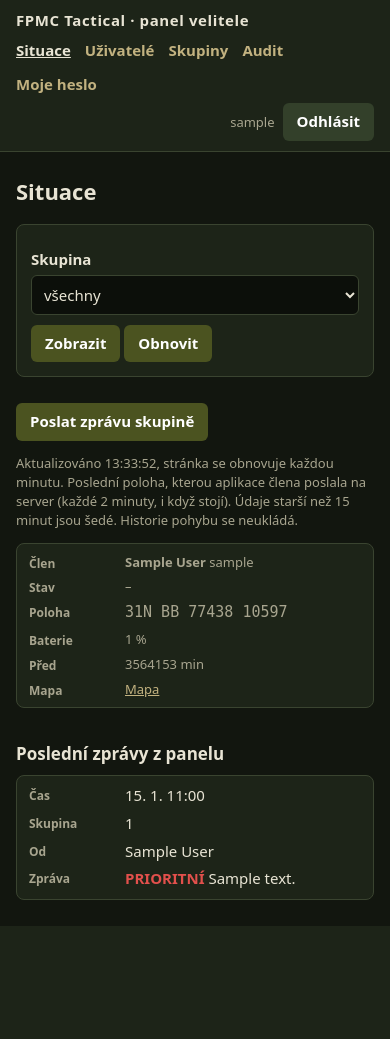
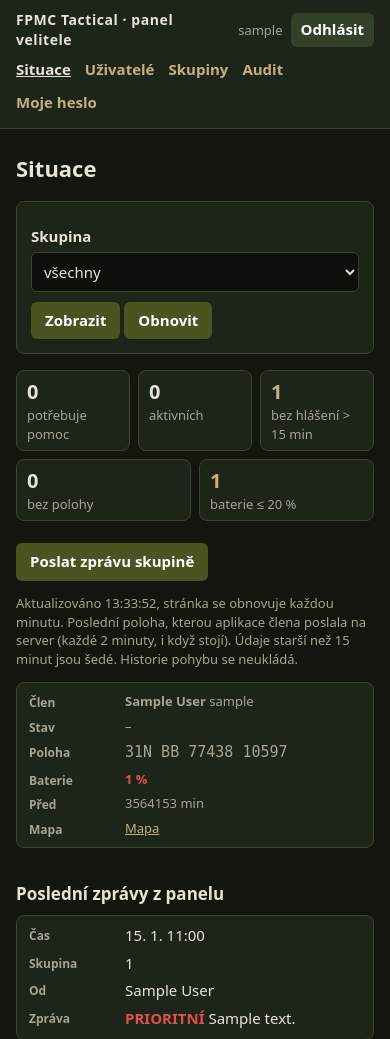
Before and after one commit to CaveBushman/fpmc_tactical_car_app, a Django app: page /panel/situation in a window 390 px wide. Shown: the top 1039 px of the page. Before the commit the page ends 926 px from the top, so only its background shows below. Run offline with Django 5.2, Linux system fonts and the light colour scheme; a user stored in the database is signed in; data comes from the database, SQL or seed files in the repository; tables that the repository leaves empty hold one stand-in row (values such as "Sample post"); parts of the project's set-up code (start-up, migrations or seed data) failed here and were passed over.

Commit message:
Summarise the situation for the commander at a glance
The situation page opens with counts of members who need help, are
active, have gone quiet, have no position yet or run low on battery
(same 20 % threshold as the app), and the browser tab title shows the
number of urgent members. Urgent rows are marked in red and low
batteries are highlighted. On a phone the header fits on two lines, and
the group checkboxes and password hints no longer look out of place.

Co-Authored-By: Claude Opus 5.5 (1M context) <noreply@anthropic.com>

```diff
--- a/backend/core/panel.py
+++ b/backend/core/panel.py
@@ -547,6 +547,8 @@ STATUS_LABELS = {
 URGENT_STATUSES = {"wounded", "needSupport"}
 # Same as the app's LOST link status.
 STALE_AFTER = timedelta(minutes=15)
+# Same threshold as the app's T-Beam battery warning.
+LOW_BATTERY_PERCENT = 20
 
 
 @commander_required
@@ -576,6 +578,8 @@ def situation(request):
                 "urgent": position.status in URGENT_STATUSES,
                 "minutes": max(0, int(age.total_seconds() // 60)),
                 "stale": age > STALE_AFTER,
+                "low_battery": position.battery_percent is not None
+                and position.battery_percent <= LOW_BATTERY_PERCENT,
                 "map_url": (
                     "https://mapy.cz/zakladni?source=coor"
                     f"&id={position.longitude:.6f},{position.latitude:.6f}"
@@ -585,12 +589,21 @@ def situation(request):
         )
     # Urgent first, then fresh before stale, then by name.
     rows.sort(key=lambda r: (not r["urgent"], r["stale"], r["member"].username))
+    summary = {
+        "urgent": sum(r["urgent"] for r in rows),
+        "active": sum(not r["stale"] for r in rows),
+        "stale": sum(r["stale"] for r in rows),
+        "silent": len(silent),
+        "low_battery": sum(r["low_battery"] for r in rows),
+    }
     return render(
         request,
         "panel/situation.html",
         {
             "rows": rows,
             "silent": silent,
+            "summary": summary,
+            "low_battery_percent": LOW_BATTERY_PERCENT,
             "groups": TeamGroup.objects.all(),
             "group_id": group_id,
             "stale_minutes": int(STALE_AFTER.total_seconds() // 60),
--- a/backend/core/templates/panel/base.html
+++ b/backend/core/templates/panel/base.html
@@ -30,12 +30,27 @@
   code.mgrs { white-space:nowrap; font-size:15px; }
   .code { font-family:ui-monospace, monospace; font-size:11px; }
   td.actions { white-space:nowrap; }
+  tr.urgent td:first-child { box-shadow:inset 4px 0 0 var(--danger); }
+  .summary { display:flex; flex-wrap:wrap; gap:8px; margin-bottom:12px; }
+  .stat { flex:1 1 120px; background:var(--panel); border:1px solid var(--line);
+          border-radius:8px; padding:8px 12px; color:var(--muted); font-size:13px; }
+  .stat b { display:block; font-size:24px; color:var(--text); }
+  .stat.warn b { color:var(--sand); }
+  .stat.alarm { border-color:var(--danger); }
+  .stat.alarm b { color:var(--danger); }
+  fieldset { border:1px solid var(--line); border-radius:6px; padding:6px 12px 10px; margin:10px 0 0; }
+  legend { font-weight:600; padding:0 4px; }
+  .helptext ul, ul.helptext { margin:2px 0; padding-left:0; list-style:none; }
   td.actions form.inline button { margin:2px 0 2px 6px; }
   /* Phones: each table row becomes a card with labelled fields. */
   @media (max-width: 640px) {
-    header strong { flex-basis:100%; }
-    nav { flex-basis:100%; }
-    header form.inline { margin-left:auto; }
+    header strong { flex:1; font-size:14px; }
+    nav { order:2; flex-basis:100%; }
+    header form.inline button { padding:6px 10px; }
+    .stat { flex-basis:90px; padding:6px 10px; }
+    .stat b { font-size:20px; }
+    table.stack tr.urgent { border-color:var(--danger); }
+    table.stack tr.urgent td:first-child { box-shadow:none; }
     table.stack, table.stack tbody, table.stack tr, table.stack td { display:block; width:100%; }
     table.stack { background:none; }
     table.stack tr:first-child:has(th) { display:none; }
--- a/backend/core/templates/panel/situation.html
+++ b/backend/core/templates/panel/situation.html
@@ -1,5 +1,5 @@
 {% extends "panel/base.html" %}
-{% block title %}Situace{% endblock %}
+{% block title %}{% if summary.urgent %}(!{{ summary.urgent }}) {% endif %}Situace{% endblock %}
 {% block head %}<meta http-equiv="refresh" content="60">{% endblock %}
 {% block content %}
 <h1>Situace</h1>
@@ -12,6 +12,13 @@
   <button type="submit">Zobrazit</button>
   <a class="button secondary" href="">Obnovit</a>
 </form>
+<div class="summary">
+  <div class="stat{% if summary.urgent %} alarm{% endif %}"><b>{{ summary.urgent }}</b>potřebuje pomoc</div>
+  <div class="stat"><b>{{ summary.active }}</b>aktivních</div>
+  <div class="stat{% if summary.stale %} warn{% endif %}"><b>{{ summary.stale }}</b>bez hlášení &gt; {{ stale_minutes }} min</div>
+  <div class="stat{% if summary.silent %} warn{% endif %}"><b>{{ summary.silent }}</b>bez polohy</div>
+  <div class="stat{% if summary.low_battery %} warn{% endif %}"><b>{{ summary.low_battery }}</b>baterie ≤ {{ low_battery_percent }} %</div>
+</div>
 <a class="button" href="{% url 'panel-situation-message' %}{% if group_id %}?group={{ group_id }}{% endif %}">Poslat zprávu skupině</a>
 <p class="muted">Aktualizováno {% now "H:i:s" %}, stránka se obnovuje každou minutu.
   Poslední poloha, kterou aplikace člena poslala na server (každé 2 minuty, i když stojí).
@@ -19,11 +26,11 @@
 <div class="wrap"><table class="stack">
   <tr><th>Člen</th><th>Stav</th><th>Poloha (MGRS)</th><th>Baterie</th><th>Před</th><th></th></tr>
   {% for row in rows %}
-  <tr{% if row.stale %} class="muted"{% endif %}>
+  <tr class="{% if row.urgent %}urgent{% endif %}{% if row.stale %} muted{% endif %}">
     <td data-label="Člen"><strong>{{ row.member.display_name|default:row.member.username }}</strong> <span class="muted">{{ row.member.username }}</span></td>
     <td data-label="Stav">{% if row.urgent %}<span class="off">{{ row.status }}</span>{% else %}{{ row.status|default:"–" }}{% endif %}</td>
     <td data-label="Poloha"><code class="mgrs">{{ row.mgrs }}</code></td>
-    <td data-label="Baterie">{% if row.position.battery_percent is not None %}{{ row.position.battery_percent }} %{% else %}–{% endif %}</td>
+    <td data-label="Baterie">{% if row.position.battery_percent is not None %}<span{% if row.low_battery %} class="off"{% endif %}>{{ row.position.battery_percent }} %</span>{% else %}–{% endif %}</td>
     <td data-label="Před">{{ row.minutes }} min</td>
     <td data-label="Mapa"><a href="{{ row.map_url }}" target="_blank" rel="noopener noreferrer">Mapa</a></td>
   </tr>
@@ -43,6 +50,7 @@
 {% endif %}
 {% if silent %}
 <h2>Bez polohy</h2>
-<p>{% for m in silent %}<span class="tag">{{ m.username }}</span>{% endfor %}</p>
+<p class="muted">Přihlášení členové, jejichž aplikace zatím polohu neposlala (nemá GPS nebo ještě nebyla spuštěna).</p>
+<p>{% for m in silent %}<span class="tag">{{ m.display_name|default:m.username }}</span>{% endfor %}</p>
 {% endif %}
 {% endblock %}
```
Also changed, not shown: backend/core/tests.py (+11 -1 lines).
